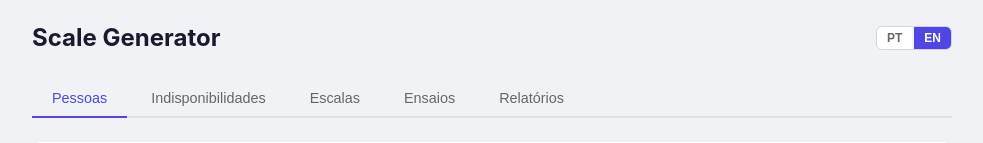
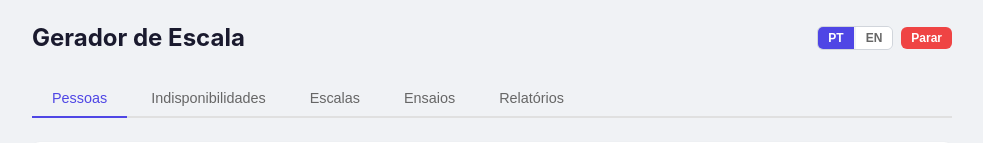
Before and after one commit to riandziuba/scale-generator, a Flask app: page / in a window 1280 px wide. Shown: the top 143 px of the page, without its empty margins (148-1131 px from the left). Run offline with Flask 3, Linux system fonts and the light colour scheme; data that the repository does not hold is empty.

Commit message:
fix: after the code reoganization some functions stopped and added a stop button

```diff
--- a/app.py
+++ b/app.py
@@ -563,6 +563,12 @@ def api_ensaios():
         return jsonify(dict(rehearsal)), 201
 
 
+@app.route('/api/shutdown', methods=['POST'])
+def shutdown():
+    threading.Timer(0.5, os._exit, args=[0]).start()
+    return jsonify({'status': 'ok'})
+
+
 @app.route('/api/ensaios/<int:id>', methods=['DELETE'])
 def deletar_ensaio(id):
     conn = get_db()
--- a/static/i18n.js
+++ b/static/i18n.js
@@ -1,6 +1,8 @@
 const i18n = {
   pt: {
     appName: 'Gerador de Escala',
+    stopServer: 'Parar',
+    serverStopped: 'Servidor encerrado',
     langPt: 'Português',
     langEn: 'Inglês',
     tabPeople: 'Pessoas',
@@ -113,10 +115,13 @@ const i18n = {
     error_must_be_positive: 'Deve ser positivo',
     error_must_be_integer: 'Deve ser um número inteiro',
     error_person_not_assigned: 'Pessoa não está escalada para esta data',
+    error_shutdown_not_available: 'Servidor não suporta desligamento remoto',
   },
 
   en: {
     appName: 'Scale Generator',
+    stopServer: 'Stop',
+    serverStopped: 'Server stopped',
     langPt: 'Portuguese',
     langEn: 'English',
     tabPeople: 'People',
@@ -229,5 +234,37 @@ const i18n = {
     error_must_be_positive: 'Must be positive',
     error_must_be_integer: 'Must be an integer',
     error_person_not_assigned: 'Person is not assigned to this scale',
+    error_shutdown_not_available: 'Server does not support remote shutdown',
   },
 };
+
+let lang = localStorage.getItem('scale-generator-lang') || 'en';
+
+function t(key) {
+  return i18n[lang] && i18n[lang][key] !== undefined ? i18n[lang][key] :
+         i18n['en'] && i18n['en'][key] !== undefined ? i18n['en'][key] : key;
+}
+
+function setLanguage(l) {
+  lang = l;
+  localStorage.setItem('scale-generator-lang', l);
+  document.documentElement.lang = l === 'pt' ? 'pt-BR' : 'en';
+  document.querySelectorAll('.lang-btn').forEach(b => b.classList.toggle('active', b.dataset.lang === l));
+  translatePage();
+  loadAll();
+}
+
+function translatePage() {
+  document.querySelectorAll('[data-i18n]').forEach(el => {
+    el.textContent = t(el.dataset.i18n);
+  });
+  document.querySelectorAll('[data-i18n-placeholder]').forEach(el => {
+    el.placeholder = t(el.dataset.i18nPlaceholder);
+  });
+}
+
+function dateLocale(dateStr) {
+  if (!dateStr) return '';
+  const d = new Date(dateStr + 'T12:00:00');
+  return d.toLocaleDateString(lang === 'pt' ? 'pt-BR' : 'en-US');
+}
--- a/static/script.js
+++ b/static/script.js
@@ -21,6 +21,21 @@ async function loadAll() {
   loadScales();
 }
 
+// ---- Stop Server ----
+document.getElementById('btn-stop').addEventListener('click', async () => {
+  try {
+    const res = await fetch('/api/shutdown', { method: 'POST' });
+    if (!res.ok) {
+      const data = await res.json();
+      toast(t(data.error || 'errorGeneric'), 'error');
+      return;
+    }
+    toast(t('serverStopped'), 'success');
+  } catch (e) {
+    toast(t('serverStopped'), 'success');
+  }
+});
+
 // ---- Init ----
 document.addEventListener('DOMContentLoaded', () => {
   setLanguage(localStorage.getItem('scale-generator-lang') || 'pt');
--- a/static/style.css
+++ b/static/style.css
@@ -30,12 +30,34 @@ header h1 {
     color: #1a1a2e;
 }
 
+.header-actions {
+    display: flex;
+    align-items: center;
+    gap: 8px;
+}
+
 .lang-switcher {
     display: flex;
     gap: 2px;
     border: 1px solid #d1d5db;
     border-radius: 6px;
     overflow: hidden;
+}
+
+.btn-stop {
+    background: #ef4444;
+    color: #fff;
+    border: none;
+    padding: 4px 10px;
+    font-size: 0.75rem;
+    font-weight: 600;
+    border-radius: 6px;
+    cursor: pointer;
+    transition: background 0.15s;
+}
+
+.btn-stop:hover {
+    background: #dc2626;
 }
 
 .lang-btn {
--- a/templates/index.html
+++ b/templates/index.html
@@ -10,9 +10,12 @@
     <div class="container">
         <header>
             <h1 data-i18n="appName">Scale Generator</h1>
-            <div class="lang-switcher">
-                <button class="lang-btn" data-lang="pt">PT</button>
-                <button class="lang-btn active" data-lang="en">EN</button>
+            <div class="header-actions">
+                <div class="lang-switcher">
+                    <button class="lang-btn" data-lang="pt">PT</button>
+                    <button class="lang-btn active" data-lang="en">EN</button>
+                </div>
+                <button id="btn-stop" class="btn-stop" data-i18n="stopServer" title="Stop server">&#x25A0; Parar</button>
             </div>
         </header>
 
```
Also changed, not shown: 3 other files.
